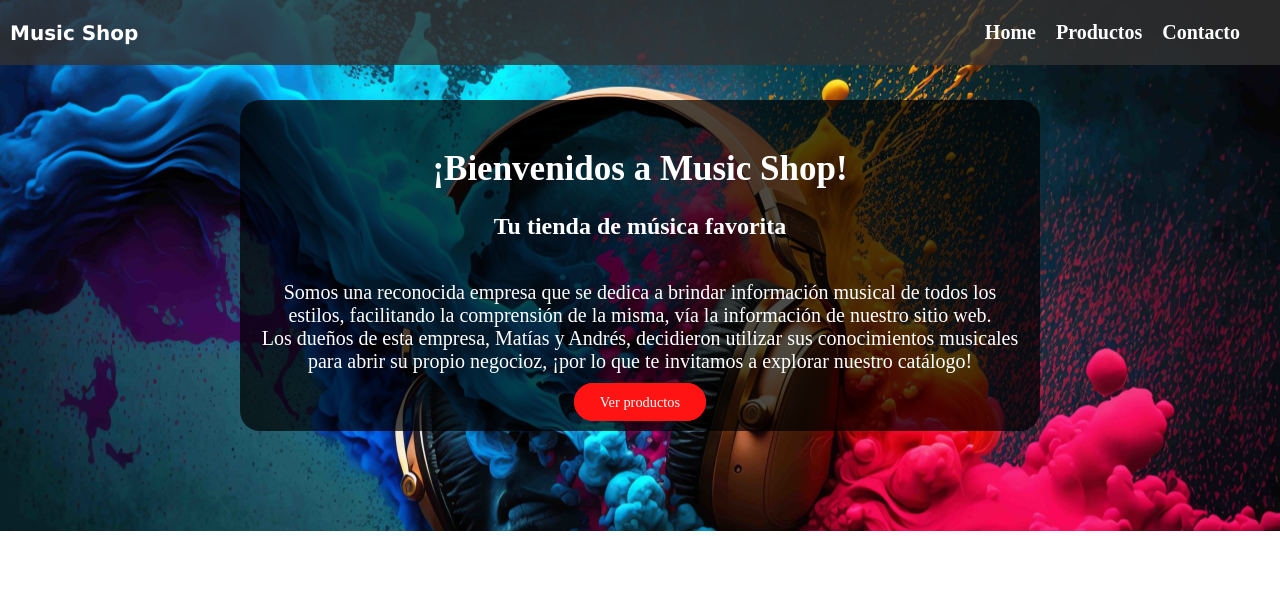
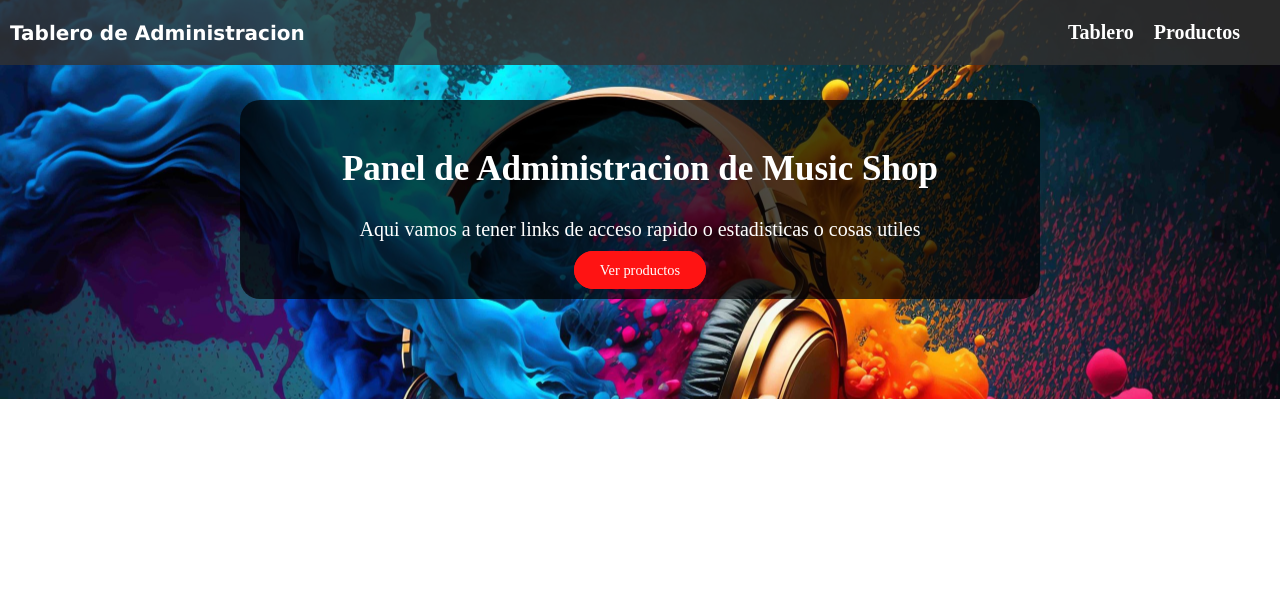
Before and after one commit to andyguastav/tpDaVinciPHP2, a PHP site: page /admin/index.php in a window 1280 px wide. Shown: the top 613 px of the page. Run offline with PHP 8.4, Linux system fonts and the light colour scheme.

Commit message:
Template de administracion de Productos

```diff
--- a/montone-guastavino/tp-1/admin/index.php
+++ b/montone-guastavino/tp-1/admin/index.php
@@ -5,8 +5,8 @@
     <meta charset="UTF-8">
     <meta name="viewport" content="width=device-width, initial-scale=1.0">
     <title>Document</title>
-    <link rel="icon" href="favicon.ico" sizes="any">
-    <link rel="stylesheet" href="./assets/css/style.css">
+    <link rel="icon" href="../favicon.ico" sizes="any">
+    <link rel="stylesheet" href="./../assets/css/style.css">
 </head>
 <body>
 
--- a/montone-guastavino/tp-1/admin/templates/error-404.php
+++ b/montone-guastavino/tp-1/admin/templates/error-404.php
@@ -7,7 +7,7 @@
         <p>¡Oops! Parece que esta página no existe :(</p>
         <p>Pero no te preocupes, te invitamos a que sigas navegando por nuestro sitio:</p>
         <ul>
-            <li><a href="index.php?s=home" class="button">Ir a la home</a></li>
+            <li><a href="index.php?s=home" class="button">Volver al Panel de Administracion</a></li>
             <li><a href="index.php?seccion=productos" class="button">Ver nuestros productos</a></li>
         </ul>
     </section>
--- a/montone-guastavino/tp-1/admin/templates/footer.php
+++ b/montone-guastavino/tp-1/admin/templates/footer.php
@@ -2,7 +2,7 @@
 <footer>
     <ul>
         <li class="left">music-shop.com.ar</a></li>
-        <li><a href="index.php"><img src="assets/imgs/icon.png" alt="home"></a></li>
+        <li><a href="index.php"><img src="../assets/imgs/icon.png" alt="home"></a></li>
         <li class="right">Montone - Guastavino</li>
     </ul>
 </footer>
--- a/montone-guastavino/tp-1/admin/templates/header.php
+++ b/montone-guastavino/tp-1/admin/templates/header.php
@@ -2,13 +2,12 @@
 
     <header class="header">
         <nav class="navbar">
-            <h1>Music Shop</h1>
+            <h1>Tablero de Administracion</h1>
             <!-- menu hamburguesa -->
             <div>
                 <ul>
-                    <li><a href="index.php?seccion=home" class="homeBtn">Home</a></li>
+                    <li><a href="index.php?seccion=home" class="homeBtn">Tablero</a></li>
                     <li><a href="index.php?seccion=productos" class="productosBtn">Productos</a></li>
-                    <li><a href="index.php?seccion=contacto" class="contactoBtn">Contacto</a></li>
                 </ul>
             </div>
             <!-- navbar -->
--- a/montone-guastavino/tp-1/admin/templates/home.php
+++ b/montone-guastavino/tp-1/admin/templates/home.php
@@ -2,9 +2,8 @@
 
     <section class="home-section" id = "styleBodyHome">
         <div class="home-content">
-            <h2>¡Bienvenidos a Music Shop! <span id ="subtituloHome">Tu tienda de música favorita </span></h2>
-            <p>Somos una reconocida empresa que se dedica a brindar información musical de todos los estilos, facilitando la comprensión de la misma, vía la información de nuestro sitio web. <br>
-            Los dueños de esta empresa, Matías y Andrés, decidieron utilizar sus conocimientos musicales para abrir su propio negocioz, ¡por lo que te invitamos a explorar nuestro catálogo!</p>
+            <h2>Panel de Administracion de Music Shop</h2>
+            <p>Aqui vamos a tener links de acceso rapido o  estadisticas o cosas utiles</p>
             <a class="btn" href="index.php?seccion=productos">Ver productos</a>
         </div>
     </section>
```
Also changed, not shown: montone-guastavino/tp-1/admin/templates/cds-list.php (+31 -17 lines).
